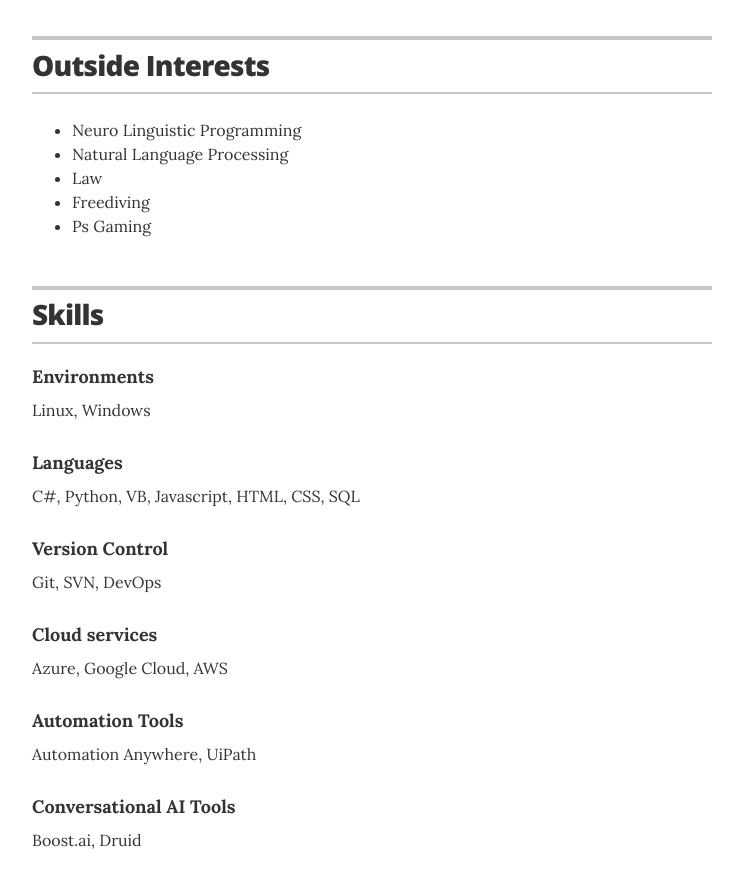
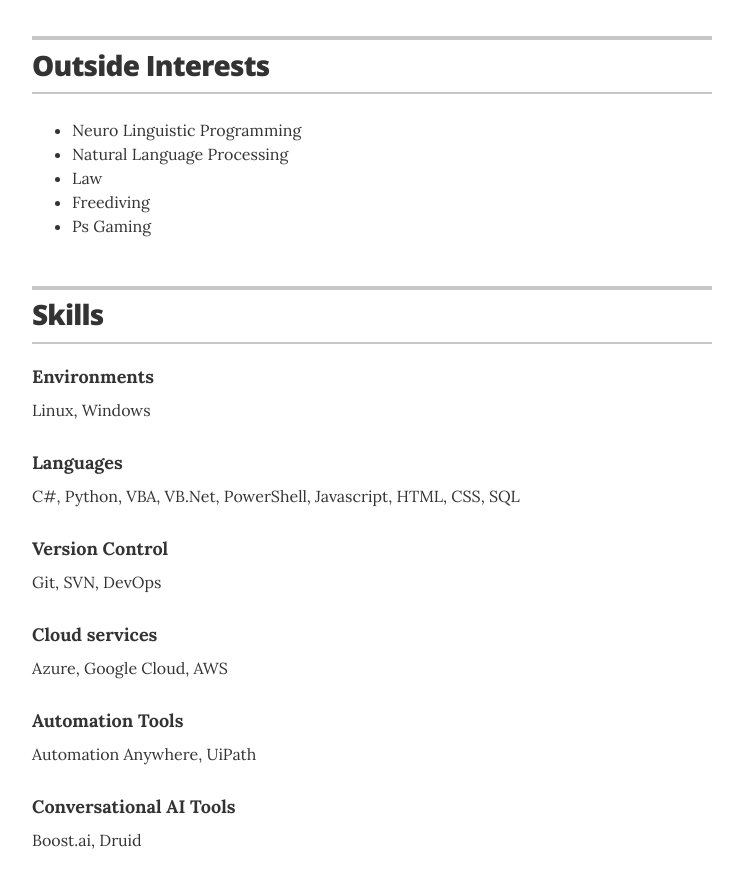
Before and after one commit to annawestin/annawestin.github.io, a Jekyll site: the page built from index.html, in a window 1280 px wide and 900 px high, scrolled down 4604 px. Shown: the top 888 px of the window, without its empty margins (268-1011 px from the left). Built offline with Jekyll 4.4.1, drawn with Linux system fonts in a browser that asks for light colours.

Commit message:
Update skills.yml

```diff
--- a/_data/skills.yml
+++ b/_data/skills.yml
@@ -5,7 +5,7 @@
 
 # Languages
 - skill: Languages
-  description: C#, Python, VB, Javascript, HTML, CSS, SQL
+  description: C#, Python, VBA, VB.Net, PowerShell, Javascript, HTML, CSS, SQL
 
 # Version Control
 - skill: Version Control
```
